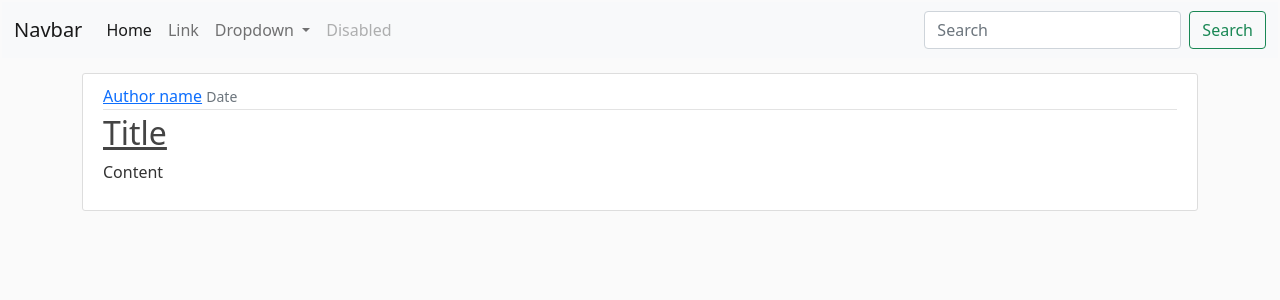
After one commit to MdSuhaibSafwan/Test_project, a Django app: page /detail/ in a window 1280 px wide. The commit adds this page. Shown: the top 300 px of the page. Run offline with Django 3.2, Linux system fonts and the light colour scheme.

Commit message:
added styling to all pages

```diff
--- a/Templates/Components/base.html
+++ b/Templates/Components/base.html
@@ -1,35 +1,117 @@
 <!doctype html>
 <html lang="en">
   <head>
-    <!-- Required meta tags -->
     <meta charset="utf-8">
     <meta name="viewport" content="width=device-width, initial-scale=1">
 
-    <!-- Bootstrap CSS -->
     <link href="https://cdn.jsdelivr.net/npm/bootstrap@5.1.3/dist/css/bootstrap.min.css" rel="stylesheet" integrity="sha384-1BmE4kWBq78iYhFldvKuhfTAU6auU8tT94WrHftjDbrCEXSU1oBoqyl2QvZ6jIW3" crossorigin="anonymous">
+    <style>
+      body {
+        background: #fafafa;
+        color: #333333;
+        /* margin-top: 5rem; */
+        margin: 2px 2px 2px 2px;
+      }
+
+      h1, h2, h3, h4, h5, h6 {
+        color: #444444;
+      }
+
+      ul {
+        margin: 0;
+      }
+
+      .bg-steel {
+        background-color: #5f788a;
+      }
+
+      .site-header .navbar-nav .nav-link {
+        color: #cbd5db;
+      }
+
+      .site-header .navbar-nav .nav-link:hover {
+        color: #ffffff;
+      }
+
+      .site-header .navbar-nav .nav-link.active {
+        font-weight: 500;
+      }
+
+      .content-section {
+        background: #ffffff;
+        padding: 10px 20px;
+        border: 1px solid #dddddd;
+        border-radius: 3px;
+        margin-bottom: 20px;
+      }
+
+      .article-title {
+        color: #444444;
+      }
+
+      a.article-title:hover {
+        color: #428bca;
+        text-decoration: none;
+      }
+
+      .article-content {
+        white-space: pre-line;
+      }
+
+      .article-img {
+        height: 65px;
+        width: 65px;
+        margin-right: 16px;
+      }
+
+      .article-metadata {
+        padding-bottom: 1px;
+        margin-bottom: 4px;
+        border-bottom: 1px solid #e3e3e3
+      }
+
+      .article-metadata a:hover {
+        color: #333;
+        text-decoration: none;
+      }
+
+      .article-svg {
+        width: 25px;
+        height: 25px;
+        vertical-align: middle;
+      }
+
+      .account-img {
+        height: 125px;
+        width: 125px;
+        margin-right: 20px;
+        margin-bottom: 16px;
+      }
+
+      .account-heading {
+        font-size: 2.5rem;
+      }
+      .all-contents {
+        margin-top: 15px;
+      }
+
+    </style>
     {% block css %}
 
     {% endblock css %}
 
-    <title>Hello, world!</title>
+    <title>Blogs</title>
   </head>
   <body>
+
     {% include "Components/navbar.html" %}
+    <div class="all-contents">
+      {% block body %}
 
-    {% block body %}
+      {% endblock body %}
+    </div>
 
-
-    {% endblock body %}
-    <!-- Optional JavaScript; choose one of the two! -->
-
-    <!-- Option 1: Bootstrap Bundle with Popper -->
     <script src="https://cdn.jsdelivr.net/npm/bootstrap@5.1.3/dist/js/bootstrap.bundle.min.js" integrity="sha384-ka7Sk0Gln4gmtz2MlQnikT1wXgYsOg+OMhuP+IlRH9sENBO0LRn5q+8nbTov4+1p" crossorigin="anonymous"></script>
-
-    <!-- Option 2: Separate Popper and Bootstrap JS -->
-    <!--
-    <script src="https://cdn.jsdelivr.net/npm/@popperjs/core@2.10.2/dist/umd/popper.min.js" integrity="sha384-7+zCNj/IqJ95wo16oMtfsKbZ9ccEh31eOz1HGyDuCQ6wgnyJNSYdrPa03rtR1zdB" crossorigin="anonymous"></script>
-    <script src="https://cdn.jsdelivr.net/npm/bootstrap@5.1.3/dist/js/bootstrap.min.js" integrity="sha384-QJHtvGhmr9XOIpI6YVutG+2QOK9T+ZnN4kzFN1RtK3zEFEIsxhlmWl5/YESvpZ13" crossorigin="anonymous"></script>
-    -->
 
     {% block js %}
 
--- /dev/null
+++ b/Templates/main/content_detail.html
@@ -0,0 +1,18 @@
+{% extends "Components\base.html" %}
+
+{% block body %}
+
+<div class="container">
+    <article class="media content-section">
+        <div class="media-body">
+            <div class="article-metadata">
+            <a class="mr-2" href="#">Author name</a>
+            <small class="text-muted">Date</small>
+            </div>
+            <h2><a class="article-title" href="#">Title</a></h2>
+            <p class="article-content">Content</p>
+        </div>
+    </article>
+</div>
+
+{% endblock body %}
--- a/main/urls.py
+++ b/main/urls.py
@@ -5,4 +5,7 @@ urlpatterns = [
     path("", views.index_page, name="index_page"),
     path("content_create/", views.content_creation, name="content_create"),
     path("content_update/<int:pk>/", views.content_update, name="content_update"),
+    path("detail/", views.content_detail),
+    path("delete/", views.content_delete),
+
 ]
--- a/main/views.py
+++ b/main/views.py
@@ -7,9 +7,9 @@ from django.contrib import messages
 
 
 def index_page(request):
-    qs = User.objects.all()
+    qs = Content.objects.all()
     context = {
-        "users": qs
+        "posts": qs
     }
     return render(request, "main/index.html", context)
 
@@ -51,3 +51,22 @@ def content_update(request, pk):
         "form": form,
     }
     return render(request, "main/content_create.html", context)
+
+
+def content_delete(request):
+
+    context = {
+
+    }
+
+    return render(request, "main/content_delete.html", context)
+
+
+
+def content_detail(request):
+
+    context = {
+
+    }
+
+    return render(request, "main/content_detail.html", context)
```
Also changed, not shown: Templates/main/content_delete.html (added, +21 -0 lines), Templates/main/index.html (+13 -12 lines), text.txt (+0 -86 lines).
